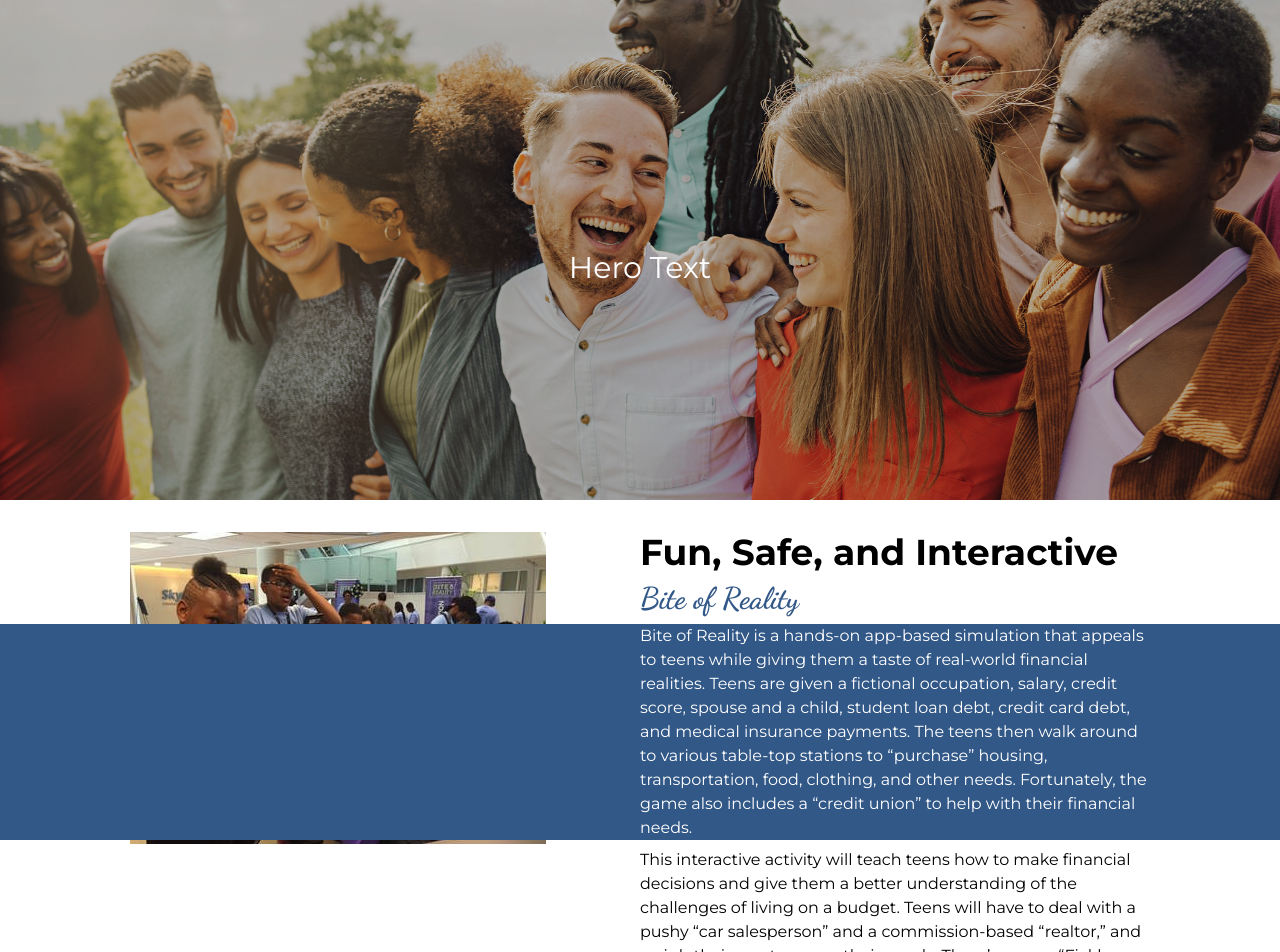
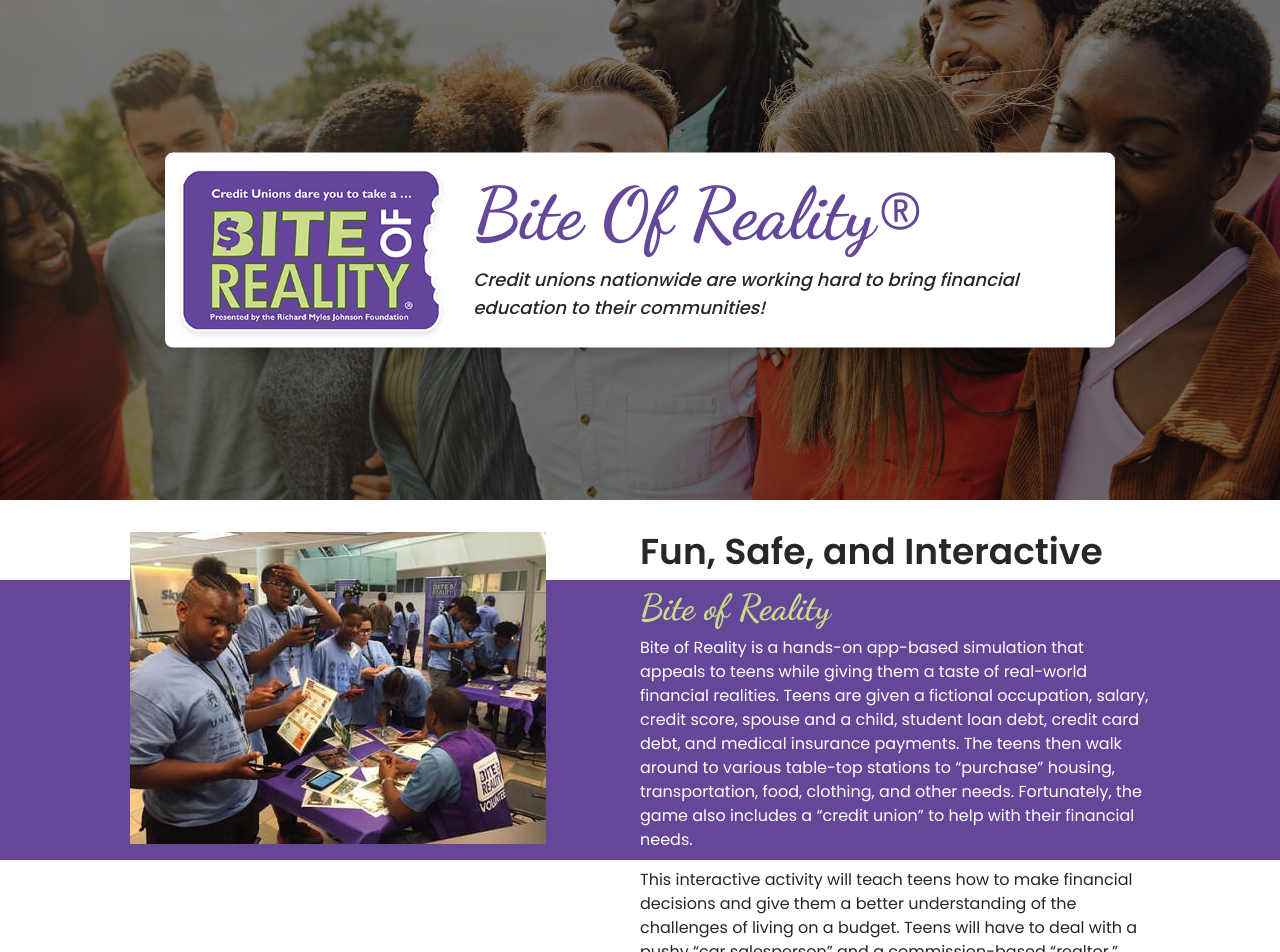
Before and after one commit to Dillonzellis/byte-reality, a Next.js app: page / in a window 1280 px wide. Shown: the top 952 px of the page. Built offline with nearby package versions, Linux system fonts and the light colour scheme.

Commit message:
add branding colors and some hero and intro styling

```diff
--- a/app/globals.css
+++ b/app/globals.css
@@ -6,9 +6,17 @@
   --brandingBlue-400: #325888;
 
   --accentBlue-400: #01b2e7;
+
+  --brandingPurple-400: #65479a;
+  --brandingGreen-400: #c9db88;
 }
 
-.full-bleed {
+.full-bleed-blue {
   box-shadow: 0 0 0 100vmax var(--brandingBlue-400);
   clip-path: inset(0 -100vmax);
 }
+
+.full-bleed-purple {
+  box-shadow: 0 0 0 100vmax var(--brandingPurple-400);
+  clip-path: inset(0 -100vmax);
+}
--- a/app/layout.tsx
+++ b/app/layout.tsx
@@ -1,8 +1,12 @@
 import "./globals.css";
 import type { Metadata } from "next";
-import { Montserrat, Dancing_Script } from "next/font/google";
+import { Poppins, Dancing_Script } from "next/font/google";
 
-const mont = Montserrat({ subsets: ["latin"], variable: "--font-mont" });
+const mont = Poppins({
+  subsets: ["latin"],
+  weight: ["400", "500", "600", "700", "800"],
+  variable: "--font-mont",
+});
 
 const dancing = Dancing_Script({
   subsets: ["latin"],
@@ -21,7 +25,9 @@
 }) {
   return (
     <html lang="en">
-      <body className={`${mont.variable} ${dancing.variable} tw-font-sans`}>
+      <body
+        className={`${mont.variable} ${dancing.variable} tw-font-sans tw-text-zinc-800`}
+      >
         {children}
       </body>
     </html>
--- a/components/sections/Hero.tsx
+++ b/components/sections/Hero.tsx
@@ -1,5 +1,6 @@
 import Image from "next/image";
 import hero from "@/public/hero.jpg";
+import logo from "@/public/biteofreality-logo.png";
 
 export const Hero = () => {
   return (
@@ -8,10 +9,23 @@
         <Image
           src={hero}
           alt="hero"
-          className="tw-max-h-[500px] tw-object-cover tw-brightness-75"
+          className="tw-max-h-[500px] tw-object-cover tw-brightness-50"
         />
-        <div className="tw-absolute tw-top-1/2 tw-left-1/2 tw--translate-x-1/2 tw-text-3xl tw-text-white">
-          Hero Text
+        <div className="tw-absolute tw-top-1/2 tw-left-1/2 tw--translate-x-1/2 tw--translate-y-1/2 tw-w-[950px]">
+          <div className="tw-flex tw-gap-8 tw-items-center tw-bg-white tw-p-4 tw-rounded-lg tw-shadow-lg">
+            <div>
+              <Image className="tw-drop-shadow-md" src={logo} alt="logo" />
+            </div>
+            <div className="tw-space-y-4">
+              <div className="tw-capitalize tw-text-brandingPurple-400 tw-text-7xl tw-font-bold tw-font-serif">
+                bite of reality®
+              </div>
+              <div className="tw-italic tw-font-medium tw-text-lg">
+                Credit unions nationwide are working hard to bring financial
+                education to their communities!
+              </div>
+            </div>
+          </div>
         </div>
       </div>
     </section>
--- a/components/sections/Intro.tsx
+++ b/components/sections/Intro.tsx
@@ -8,23 +8,28 @@
     <Section sectionName="intro tw-relative">
       <Container>
         <div className="tw-grid tw-grid-cols-2">
-          <Image src={introImg} alt="intro image" />
+          <Image src={introImg} alt="intro image" className="tw-z-20" />
           <div className="tw-space-y-2">
-            <div className="tw-text-4xl tw-font-bold">
+            <div className="tw-text-4xl tw-font-semibold">
               Fun, Safe, and Interactive
             </div>
-            <div className="tw-font-serif tw-text-brandingBlue-400 tw-font-bold tw-text-3xl">
-              Bite of Reality
-            </div>
-            <div className="tw-bg-brandingBlue-400 tw-text-white full-bleed">
-              Bite of Reality is a hands-on app-based simulation that appeals to
-              teens while giving them a taste of real-world financial realities.
-              Teens are given a fictional occupation, salary, credit score,
-              spouse and a child, student loan debt, credit card debt, and
-              medical insurance payments. The teens then walk around to various
-              table-top stations to “purchase” housing, transportation, food,
-              clothing, and other needs. Fortunately, the game also includes a
-              “credit union” to help with their financial needs.
+            <div>
+              <div className="full-bleed-purple tw-bg-brandingPurple-400 tw-py-2">
+                <div className="tw-font-serif tw-text-brandingGreen-400 tw-pb-2 tw-font-bold tw-text-4xl">
+                  Bite of Reality
+                </div>
+                <div className="tw-text-white">
+                  Bite of Reality is a hands-on app-based simulation that
+                  appeals to teens while giving them a taste of real-world
+                  financial realities. Teens are given a fictional occupation,
+                  salary, credit score, spouse and a child, student loan debt,
+                  credit card debt, and medical insurance payments. The teens
+                  then walk around to various table-top stations to “purchase”
+                  housing, transportation, food, clothing, and other needs.
+                  Fortunately, the game also includes a “credit union” to help
+                  with their financial needs.
+                </div>
+              </div>
             </div>
             <div>
               This interactive activity will teach teens how to make financial
--- a/tailwind.config.ts
+++ b/tailwind.config.ts
@@ -20,6 +20,12 @@
         accentBlue: {
           400: "var(--accentBlue-400)",
         },
+        brandingPurple: {
+          400: "var(--brandingPurple-400)",
+        },
+        brandingGreen: {
+          400: "var(--brandingGreen-400)",
+        },
       },
     },
   },
```
Also changed, not shown: public/biteofreality-logo.png (added).
